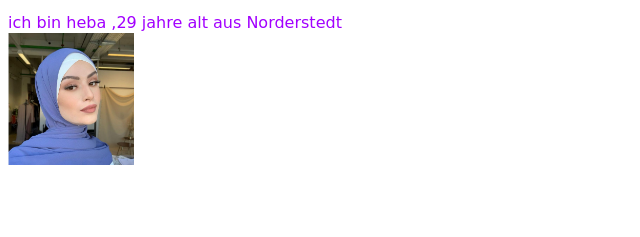
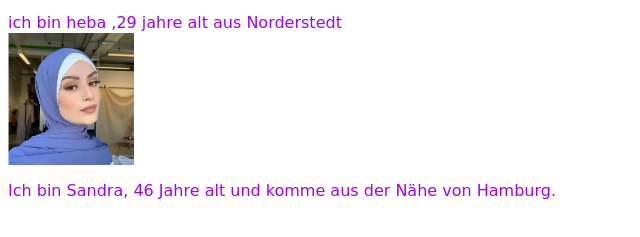
Before and after one commit to BellaVivi97/-unsere-hobby-website-, a plain HTML site: page index.html in a window 1280 px wide. Shown: the part 311-548 px from the top of the page, without its empty margins (0-640 px from the left). Drawn offline with Linux system fonts and the light colour scheme; a web font is replaced by a local one.

Commit message:
Änderung

```diff
--- a/index.html
+++ b/index.html
@@ -17,6 +17,6 @@
     <p>Ich bin Virginia, 28 Jahre aus Hamburg <img src="20240406_134640.jpg" alt=""> </p>
 
    <p>ich bin heba ,29 jahre alt aus Norderstedt  <img src="heba.png" alt="">   </p>
-
+    <p>Ich bin Sandra, 46 Jahre alt und komme aus der Nähe von Hamburg.</p>
 </body>
 </html>
```
